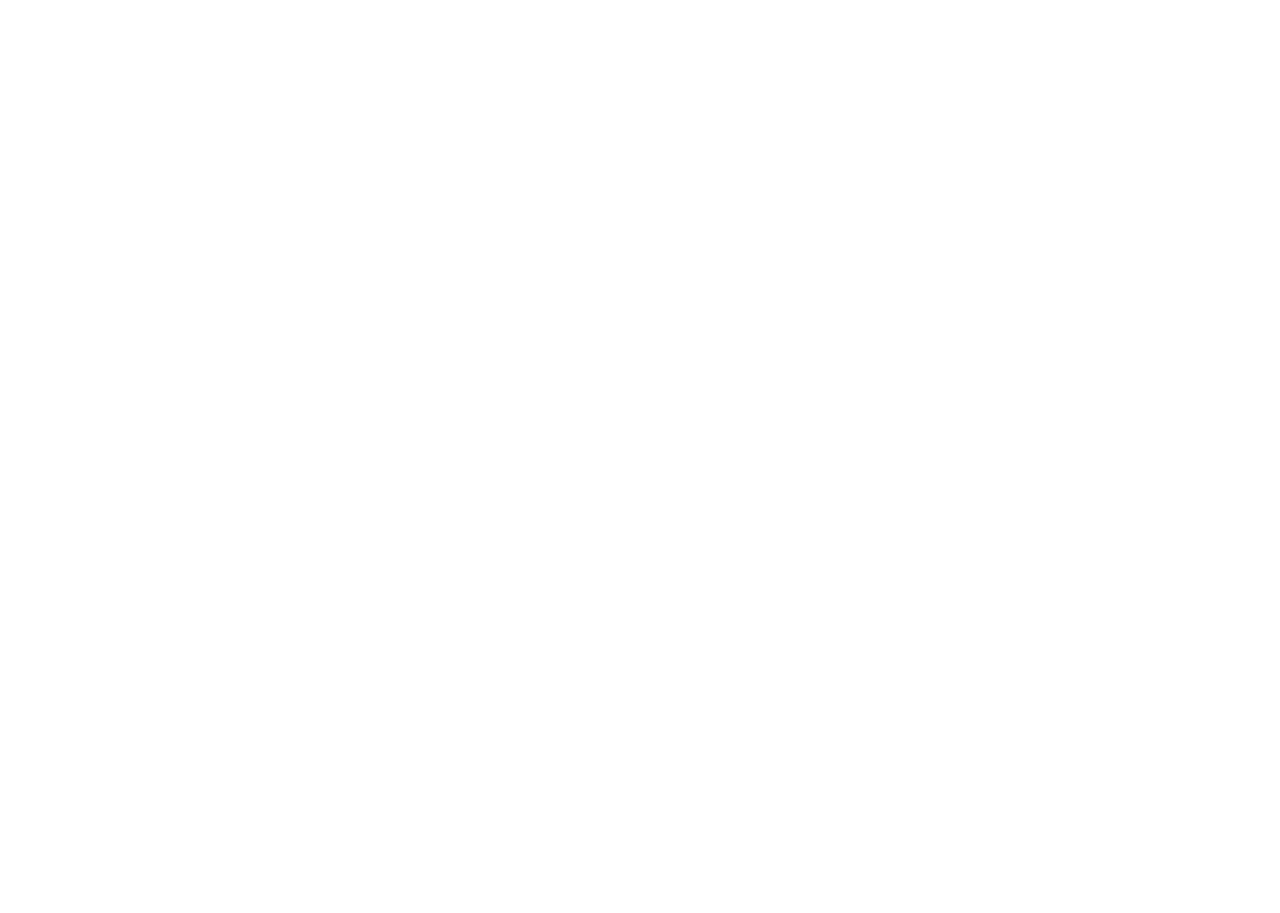
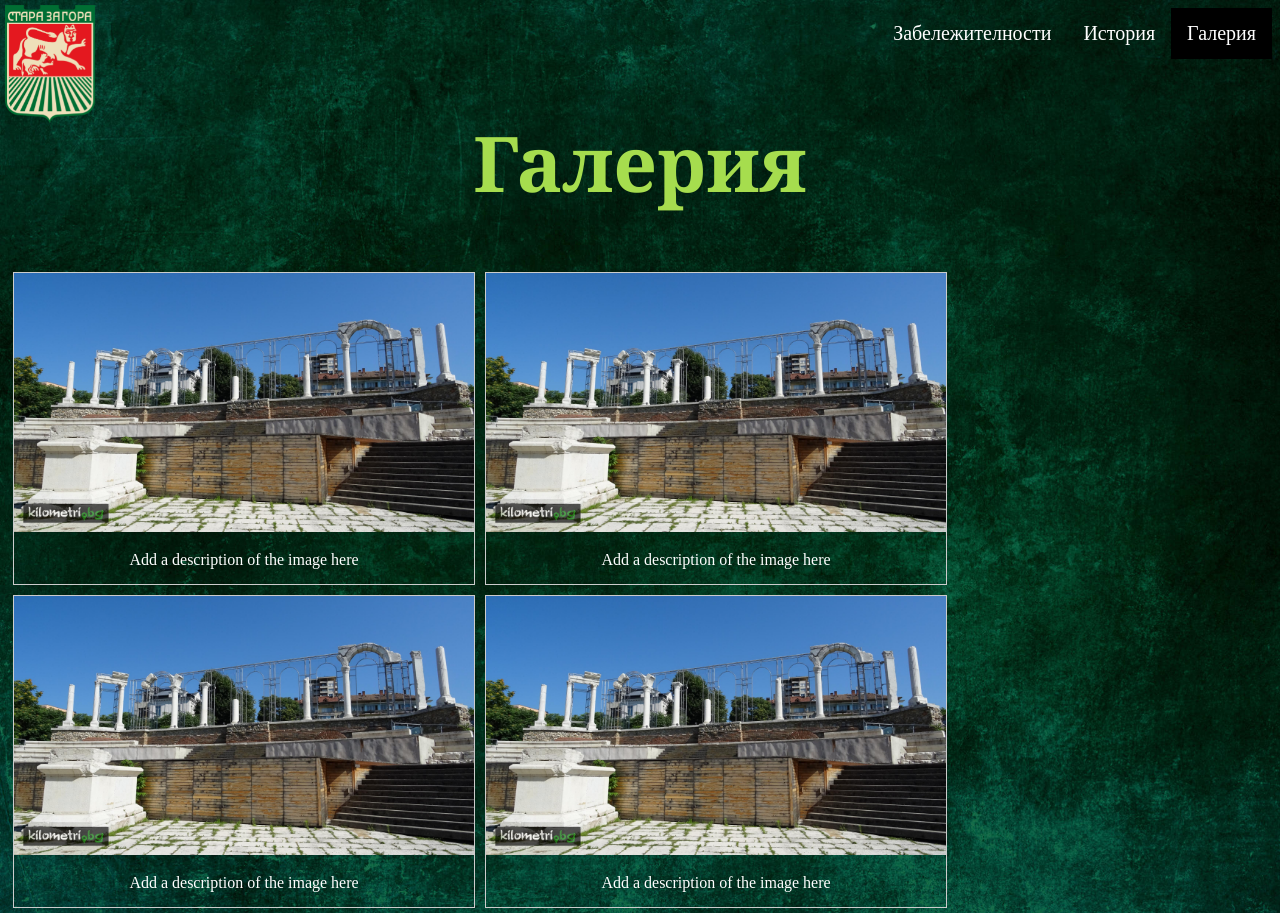
Before and after one commit to Kopriwchin/InformationalSite, a plain HTML site: page galery.html in a window 1280 px wide. Before the commit the page ends 800 px from the top, so only its background shows below. Drawn offline with Linux system fonts and the light colour scheme.

Commit message:
Make visual changes to all pages Ready to insert information

```diff
--- a/css/galerypage.css
+++ b/css/galerypage.css
@@ -0,0 +1,95 @@
+body {
+	background-image: url('../Images/emerald.jpg');
+	background-repeat: no-repeat;
+	background-attachment: fixed;
+	background-position: center center;
+	background-repeat: no-repeat;
+	background-attachment: fixed;
+	background-size: cover;
+}
+
+.home {
+	display: block;
+	width: 100px;
+	font-size: 20px;
+	margin-bottom: 1rem;
+}
+
+div.title1 {
+	font-weight: bold;
+	font-family:Cambria, Cochin, Georgia, Times, 'Times New Roman', serif;
+	color: rgb(166, 221, 78);
+	font-size: 3vw;
+	text-align: center;
+}
+
+p.contentText {
+	text-align: justify;
+	font-size: 40px;
+	color:rgb(88, 110, 53)
+}
+
+img {
+	max-width: 100%;
+	max-height: 100%;
+}
+
+#logo {
+	position:fixed;
+	top:0;
+	left:0;
+	height: 15%;
+	width: 7%;
+	display: inline;
+	margin-top: 5px;
+	margin-left: 5px;
+}
+
+.topnav {
+    overflow: hidden;
+}
+
+.topnav a {
+	float: left;
+	color: rgb(255, 255, 255);
+	text-align: center;
+	padding: 14px 16px;
+	text-decoration: none;
+	font-size: 20px;
+}
+
+.topnav a:hover {
+	background-color: #ddd;
+	color: black;
+}
+
+.topnav a.active {
+	background-color: #000000;
+	color: white;
+}
+
+.topnav-right {
+	float: right;
+}
+
+div.gallery {
+	margin: 5px;
+	border: 1px solid #ccc;
+	float: left;
+	width: 460px;
+}
+
+div.gallery:hover {
+	border: 1px solid #777;
+}
+
+div.gallery img {
+	width: 100%;
+	height: auto;
+}
+
+div.desc {
+	padding: 15px;
+	text-align: center;
+	color: white
+}
--- a/css/historypage.css
+++ b/css/historypage.css
@@ -1,5 +1,5 @@
 body {
-	background-image: url('../Images/emerald.jpg');
+	background-image: url('../Images/007.jpg');
 	background-repeat: no-repeat;
 	background-attachment: fixed;
 	background-position: center center;
@@ -18,15 +18,15 @@ body {
 div.title1 {
 	font-weight: bold;
 	font-family:Cambria, Cochin, Georgia, Times, 'Times New Roman', serif;
-	color: rgb(166, 221, 78);
-	font-size: 40px;
+	color: rgb(0, 0, 0);
+	font-size: 3vw;
 	text-align: center;
 }
 
 p.contentText {
 	text-align: justify;
 	font-size: 40px;
-	color:rgb(88, 110, 53)
+	color:rgb(0, 0, 0)
 }
 
 img {
@@ -38,6 +38,36 @@ img {
 	position:fixed;
 	top:0;
 	left:0;
-	height: 30%;
-	width: 10%;
+	height: 15%;
+	width: 7%;
+	display: inline;
+	margin-top: 5px;
+	margin-left: 5px;
 }
+
+.topnav {
+    overflow: hidden;
+}
+
+.topnav a {
+	float: left;
+	color: rgb(255, 255, 255);
+	text-align: center;
+	padding: 14px 16px;
+	text-decoration: none;
+	font-size: 20px;
+}
+
+.topnav a:hover {
+	background-color: #ddd;
+	color: black;
+}
+
+.topnav a.active {
+	background-color: #000000;
+	color: white;
+}
+
+.topnav-right {
+	float: right;
+}
--- a/css/indexpage.css
+++ b/css/indexpage.css
@@ -48,7 +48,6 @@ img {
 	padding: 14px 16px;
 	text-decoration: none;
 	font-size: 20px;
-
 }
 
 .topnav a:hover {
--- a/css/landmarkspage.css
+++ b/css/landmarkspage.css
@@ -12,8 +12,8 @@ div.title1 {
 	font-weight: bold;
 	font-family:Cambria, Cochin, Georgia, Times, 'Times New Roman', serif;
 	color: rgb(255, 255, 255);
-	font-size: 2vw;
 	text-align: center;
+	font-size: 3vw;
 }
 
 .home {
@@ -33,10 +33,10 @@ div.title1 {
 }
 
 .a-checkpoint-list ul{
-  list-style-image: url("../Images/thumb256.png");
-  list-style-type: none;
-  padding-left: 0px;
-  font-size:50px;
+	list-style-image: url("../Images/thumb256.png");
+	list-style-type: none;
+	padding-left: 0px;
+	font-size:50px;
 }
 
 img {
@@ -75,7 +75,7 @@ img {
 }
 
 .topnav a.active {
-	background-color: #04AA6D;
+	background-color: #000000;
 	color: white;
 }
 
--- a/galery.html
+++ b/galery.html
@@ -0,0 +1,61 @@
+<!DOCTYPE html>
+<html lang="en">
+<head>
+	<meta charset="UTF-8">
+	<meta http-equiv="X-UA-Compatible" content="IE=edge">
+	<meta name="viewport" content="width=device-width, initial-scale=1.0">
+	<link rel="stylesheet" href="css/galerypage.css">
+	<title>Document</title>
+</head>
+
+<header>
+	<div id="logo">
+		<a href="index.html">
+			<img src="url(../../Images/1200px-Stara-Zagora-coat-of-arms.svg.png"/>
+		</a>
+	</div>
+
+	<div class="topnav">
+		<div class="topnav-right">
+			<a href="landmarks.html">Забележителности</a>
+			<a href="history.html">История</a>
+			<a class="active" href="galery.html">Галерия</a>
+		</div>
+	</div>
+
+	<div class="title1">
+		<h1>Галерия</h1>
+	</div>
+</header>
+
+<body>
+	<div class="gallery">
+		<a target="_self" href="Images/image3.jpg">
+		<img src="Images/image3.jpg" alt="Cinque Terre" width="600" height="400">
+		</a>
+		<div class="desc">Add a description of the image here</div>
+	</div>
+
+	<div class="gallery">
+		<a target="_self" href="Images/image3.jpg">
+		<img src="Images/image3.jpg" alt="Forest" width="600" height="400">
+		</a>
+		<div class="desc">Add a description of the image here</div>
+	</div>
+
+	<div class="gallery">
+		<a target="_self" href="Images/image3.jpg">
+		<img src="Images/image3.jpg" alt="Northern Lights" width="600" height="400">
+		</a>
+		<div class="desc">Add a description of the image here</div>
+	</div>
+
+	<div class="gallery">
+		<a target="_self" href="Images/image3.jpg">
+		<img src="Images/image3.jpg" alt="Mountains" width="600" height="400">
+		</a>
+		<div class="desc">Add a description of the image here</div>
+	</div>
+</body>
+
+</html>
```
Also changed, not shown: history.html (+9 -1 lines), index.html (+1 -4 lines), landmarks.html (+2 -9 lines), 1 other file.
